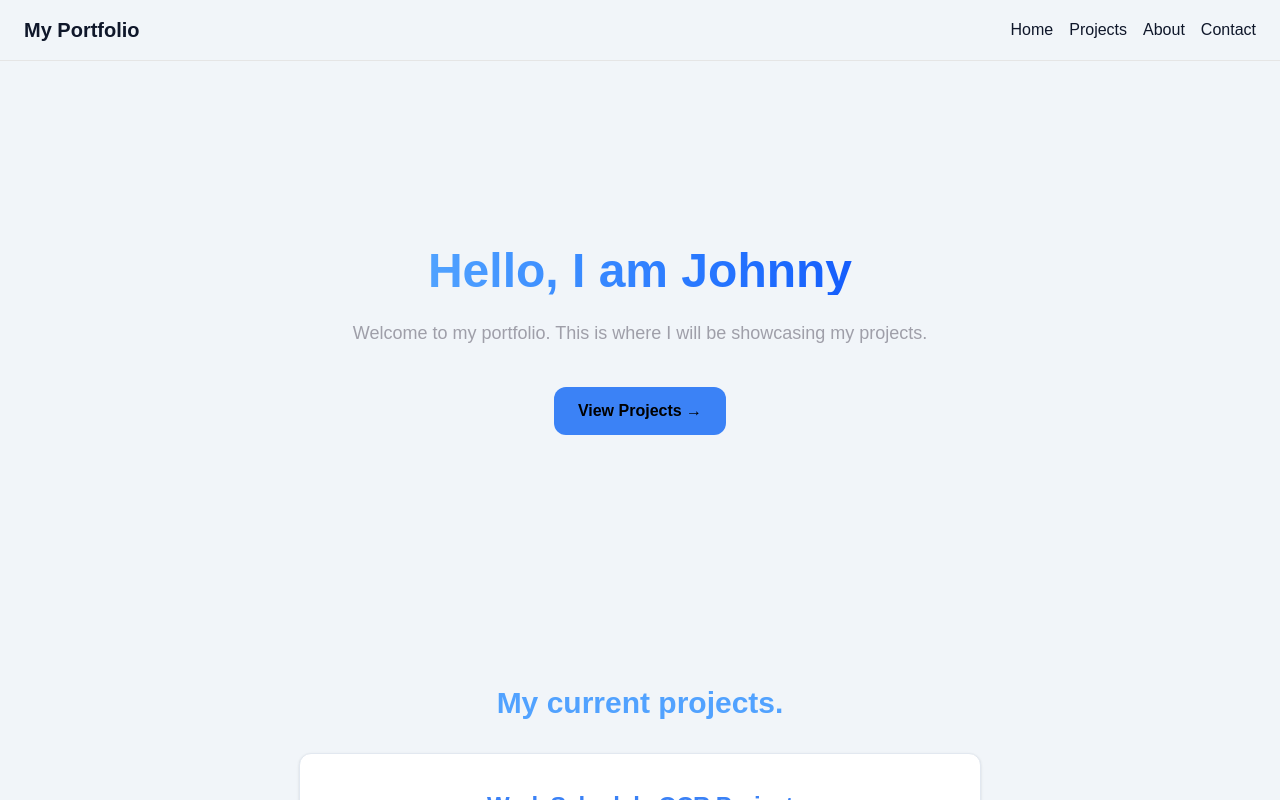
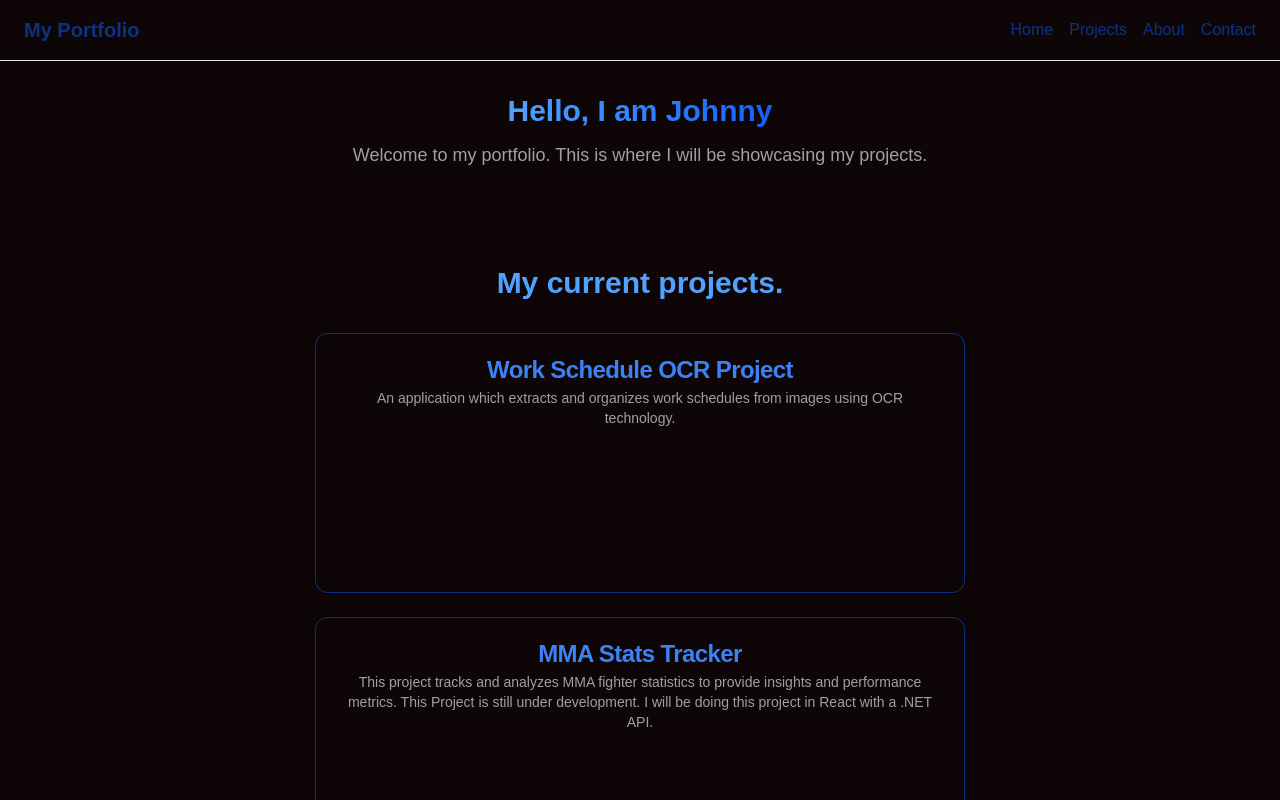
Before and after one commit to JohnnyNguyen97/CV, a Next.js app: page / in a window 1280 px wide. Shown: the top 800 px of the page. Built offline with nearby package versions, Linux system fonts and the light colour scheme.

Commit message:
Made some changes to project cards

```diff
--- a/app/globals.css
+++ b/app/globals.css
@@ -5,8 +5,8 @@
 
 /* THEME VARIABLES */
 :root {
-  --background: #000000;
-  --foreground: #e5e7eb;
+  --background: #0e0606;
+  --foreground: #0b3385;
 
   --primary: #3b82f6;
   --primary-glow: #60a5fa;
@@ -17,7 +17,7 @@
 }
 
 /* Light mode fallback (optional) */
-@media (prefers-color-scheme: light) {
+@media (prefers-color-scheme: dark) {
   :root {
     --background: #f1f5f9;
     --foreground: #0f172a;
--- a/app/page.tsx
+++ b/app/page.tsx
@@ -11,25 +11,31 @@ export default function Home() {
           My current projects.
         </h2>
 
-        <div className="flex flex-col gap-6 items-center text-center">
+        <div className="grid gap-6 items-stretch items-center text-center">
+          <div className="w-[650px] h-[260px] items-center mx-auto">
             <ProjectCard
               title="Work Schedule OCR Project"
               description="An application which extracts and organizes work schedules from images using OCR technology."
               href="/projects/work-schedule-ocr"
             />
+          </div>
 
+          <div className="w-[650px] h-[260px] items-center mx-auto">
             <ProjectCard
               title="MMA Stats Tracker"
               description="This project tracks and analyzes MMA fighter statistics to provide insights and performance metrics. This Project is still under development. I will be doing this project in React with a .NET API."
               href="/projects/mma-stats-tracker"
             />
+          </div>
 
+          <div className="w-[650px] h-[260px] items-center mx-auto">
             <ProjectCard
               title="Data Structures and Algorithms Journal"
               description="This project card showcases my progress in data structures and algorithms. I practicing different sorting algorithms and data strutures in Python, and doing LeetCode problems to see if learned anything."
               href="/projects/data-structures-algorithms-journal"
             />
           </div>
+        </div>
       </section>
     </main>
   );
--- a/components/ProjectCard.tsx
+++ b/components/ProjectCard.tsx
@@ -18,9 +18,9 @@ export default function ProjectCard({
   href,
 }: ProjectCardProps) {
   return (
-    <Link href={href}>
-      <Card className="hover-glow bg-[var(--card-bg)] border border-[var(--card-border)] rounded-xl cursor-pointer transition p-4">
-        <CardHeader>
+    <Link href={href} className="h-full">
+      <Card className="h-full flex flex-col cursor-pointer transition hover:shadow-lg">
+        <CardHeader className="flex-grow">
           <CardTitle className="text-[var(--primary)]">{title}</CardTitle>
           <CardDescription className="text-zinc-400">
             {description}
--- a/components/sections/Hero.tsx
+++ b/components/sections/Hero.tsx
@@ -1,20 +1,13 @@
 export default function Hero() {
   return (
-    <section className="min-h-[70vh] w-full flex flex-col justify-center items-center text-center gap-6 px-8 py-32">
-      <h1 className="text-5xl font-bold text-transparent bg-clip-text bg-gradient-to-r from-blue-400 to-blue-600">
+    <section className="min-h-[10vh] w-full flex flex-col justify-start items-center text-center gap-3 px-8 py-8">
+      <h1 className="text-3xl font-bold text-transparent bg-clip-text bg-gradient-to-r from-blue-400 to-blue-600">
         Hello, I am Johnny
       </h1>
 
       <p className="text-lg max-w-xl text-zinc-400">
         Welcome to my portfolio. This is where I will be showcasing my projects.
       </p>
-
-      <a
-        href="/projects"
-        className="mt-4 px-6 py-3 rounded-xl bg-[var(--primary)] text-black font-semibold hover-glow"
-      >
-        View Projects →
-      </a>
     </section>
   );
 }
```
Lines whose indentation alone changed are shown as unchanged.
